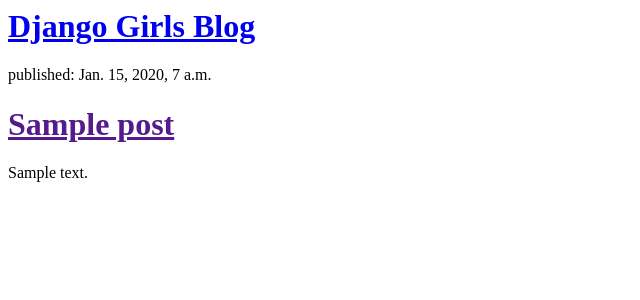
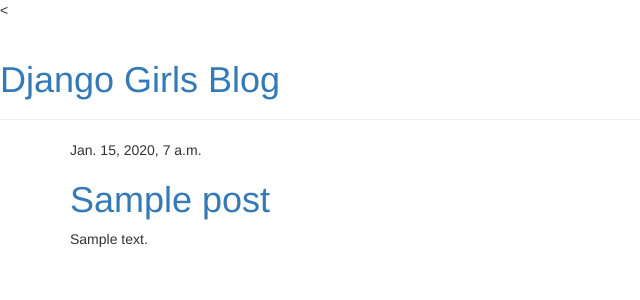
Before and after one commit to nataliarbarreto/my-first-blog, a Django app: template blog/templates/blog/post_list.html in a window 1280 px wide. Shown: the top 300 px of the page, without its empty margins (0-640 px from the left). Run offline with Django 3.2, Linux system fonts and the light colour scheme; the template is opened without the code that fills it: values that come from a table or form of the project are taken from there, others are empty; tables that the repository leaves empty hold one stand-in row (values such as "Sample post"); some libraries are stand-ins or nearby versions.

Commit message:
Added new template.

```diff
--- a/blog/templates/blog/post_list.html
+++ b/blog/templates/blog/post_list.html
@@ -1,17 +1,31 @@
+{% load staticfiles %}
 <html>
     <head>
+      <link rel="stylesheet" href="//maxcdn.bootstrapcdn.com/bootstrap/3.2.0/css/bootstrap.min.css">
+<link rel="stylesheet" href="//maxcdn.bootstrapcdn.com/bootstrap/3.2.0/css/bootstrap-theme.min.css">
+<link rel="stylesheet" href="{% static 'css/blog.css' %}">
+<<link href="https://fonts.googleapis.com/css?family=Pangolin" rel="stylesheet">
         <title>HELOOOO</title>
     </head>
-
-    <div>
+    <body>
+<div class="page-header">
     <h1><a href="/">Django Girls Blog</a></h1>
 </div>
 
-{% for post in posts %}
-    <div>
-        <p>published: {{ post.published_date }}</p>
-        <h1><a href="">{{ post.title }}</a></h1>
-        <p>{{ post.text|linebreaksbr }}</p>
+<div class="content container">
+    <div class="row">
+        <div class="col-md-8">
+            {% for post in posts %}
+                <div class="post">
+                    <div class="date">
+                        {{ post.published_date }}
+                    </div>
+                    <h1><a href="">{{ post.title }}</a></h1>
+                    <p>{{ post.text|linebreaksbr }}</p>
+                </div>
+            {% endfor %}
+        </div>
     </div>
-{% endfor %}
+</div>
+</body>
 </html>
```
